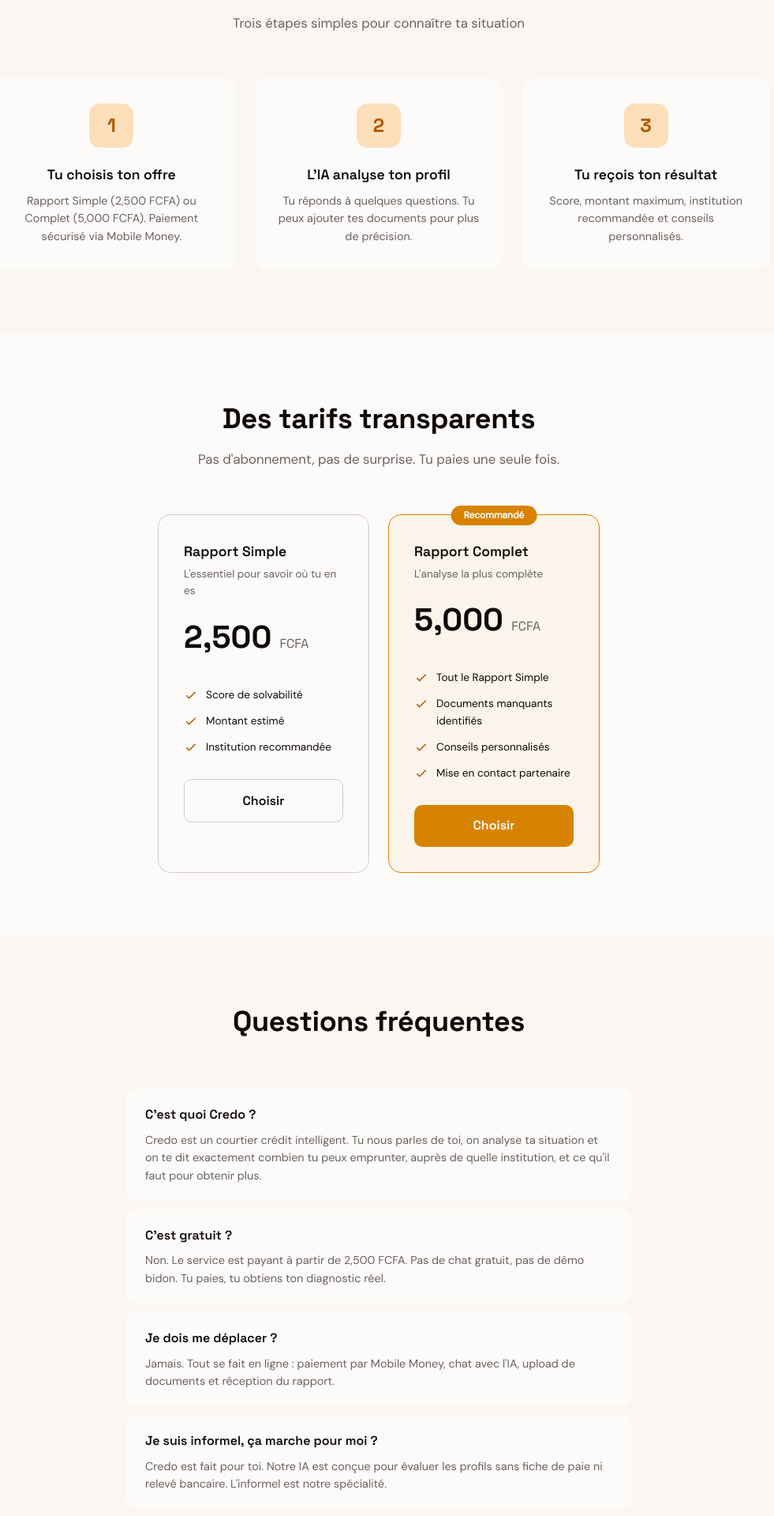
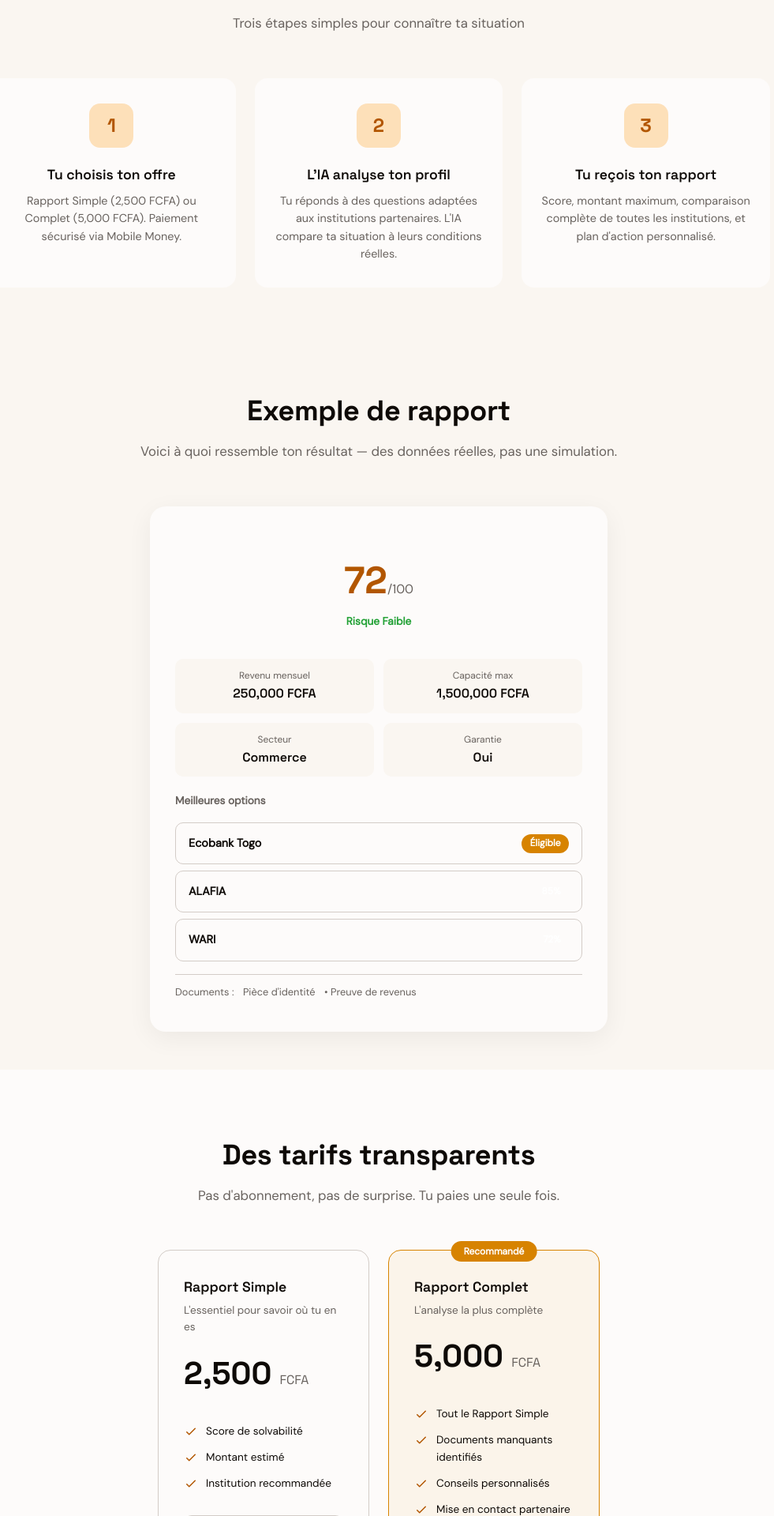
Before and after one commit to Originafrika/Credo, a Flask app: page / in a window 1280 px wide. Shown: the part 854-2773 px from the top of the page at 79% size, without its empty margins (160-1141 px from the left). Run offline with Flask 3, Linux system fonts and the light colour scheme; some libraries are stand-ins or nearby versions.

Commit message:
questions dynamiques + demo landing + preview rapport

```diff
--- a/app.py
+++ b/app.py
@@ -16,6 +16,7 @@
     extract_document_fields,
     generate_code,
     build_comparison_report,
+    _get_all_partners,
 )
 
 app = Flask(__name__)
@@ -92,6 +93,57 @@
         print("[CREDO] migration ok", flush=True)
     except Exception as e:
         print(f"[CREDO] migration failed: {e}", flush=True)
+
+@app.route("/api/questions")
+def get_questions():
+    default = [
+        "Quelle est ton activité principale ?",
+        "Depuis combien de temps exerces-tu ?",
+        "Quel est ton revenu mensuel moyen ?",
+        "Quel montant souhaites-tu emprunter ?",
+        "As-tu déjà eu un crédit ?",
+        "As-tu une épargne ?",
+        "Quelle est la destination du prêt ?",
+        "As-tu des garanties à proposer ?",
+        "As-tu un RC ou une patente ?",
+    ]
+    try:
+        partners, products = _get_all_partners()
+        if not partners:
+            return jsonify({"questions": default})
+        sectors = set()
+        amounts = []
+        has_docs = False
+        for p in partners:
+            if p.get("sectors"):
+                for s in p["sectors"]:
+                    sectors.add(s)
+            if p.get("min_amount"):
+                amounts.append(p["min_amount"])
+            if p.get("max_amount"):
+                amounts.append(p["max_amount"])
+            if p.get("docs"):
+                has_docs = True
+        min_a = min(amounts) if amounts else 50000
+        max_a = max(amounts) if amounts else 5000000
+        questions = [
+            f"Quelle est ton activité principale ?",
+        ]
+        if len(sectors) > 1:
+            sect_list = ", ".join(sorted(sectors)[:5])
+            questions.append(f"Dans quel secteur exerces-tu ? ({sect_list}, ou autre)")
+        questions.append("Depuis combien de temps exerces-tu ?")
+        questions.append("Quel est ton revenu mensuel moyen ?")
+        questions.append(f"Quel montant souhaites-tu emprunter ? (fourchette disponible : {min_a:,} - {max_a:,} FCFA)")
+        questions.append("As-tu déjà eu un crédit ?")
+        questions.append("As-tu une épargne ?")
+        questions.append("Quelle est la destination du prêt ?")
+        questions.append("As-tu des garanties à proposer ?")
+        if has_docs:
+            questions.append("Peux-tu fournir des documents (pièce d'identité, justificatif de revenus, etc.) ?")
+        return jsonify({"questions": questions})
+    except Exception as e:
+        return jsonify({"questions": default})
 
 @app.route("/")
 def index():
--- a/templates/index.html
+++ b/templates/index.html
@@ -236,6 +236,45 @@
         }
         .step-card p { font-size: 0.9rem; color: var(--gray-mid); line-height: 1.55; }
 
+        /* Demo */
+        .demo-wrap {
+            background: var(--surface); border-radius: 20px; padding: 2rem;
+            max-width: 580px; margin: 0 auto;
+            box-shadow: 0 8px 32px rgba(0,0,0,0.06);
+        }
+        .demo-score {
+            text-align: center; padding: 1.5rem 0 1rem;
+        }
+        .demo-score .num {
+            font-family: var(--font-display); font-weight: 700; font-size: 3rem;
+            color: var(--amber-deep);
+        }
+        .demo-score .denom { font-size: 1rem; color: var(--gray-mid); }
+        .demo-score .risk { font-size: 0.85rem; font-weight: 600; margin-top: 0.15rem; }
+        .demo-grid {
+            display: grid; grid-template-columns: 1fr 1fr; gap: 0.75rem; margin: 1.25rem 0;
+        }
+        .demo-cell {
+            background: var(--cream); border-radius: 10px; padding: 0.75rem; text-align: center;
+        }
+        .demo-cell .lbl { font-size: 0.75rem; color: var(--gray-mid); }
+        .demo-cell .val { font-family: var(--font-display); font-weight: 600; font-size: 1rem; }
+        .demo-recs { margin: 1rem 0; }
+        .demo-rec {
+            border: 1px solid var(--gray-light); border-radius: 10px; padding: 0.85rem 1rem; margin-bottom: 0.5rem;
+            display: flex; justify-content: space-between; align-items: center;
+        }
+        .demo-rec .name { font-weight: 600; font-size: 0.9rem; }
+        .demo-rec .match {
+            background: var(--amber); color: white; border-radius: 9999px;
+            padding: 0.15rem 0.65rem; font-size: 0.75rem; font-weight: 700;
+        }
+        .demo-docs {
+            font-size: 0.8rem; color: var(--gray-mid); padding: 0.5rem 0;
+            border-top: 1px solid var(--gray-light); margin-top: 0.75rem; padding-top: 0.75rem;
+        }
+        .demo-docs span { display: inline-block; margin-right: 0.5rem; }
+
         /* Pricing */
         .pricing-bg { background: var(--surface); }
         .pricing-grid {
@@ -422,12 +461,53 @@
                 <div class="step-card">
                     <div class="step-num">2</div>
                     <h3>L'IA analyse ton profil</h3>
-                    <p>Tu réponds à quelques questions. Tu peux ajouter tes documents pour plus de précision.</p>
+                    <p>Tu réponds à des questions adaptées aux institutions partenaires. L'IA compare ta situation à leurs conditions réelles.</p>
                 </div>
                 <div class="step-card">
                     <div class="step-num">3</div>
-                    <h3>Tu reçois ton résultat</h3>
-                    <p>Score, montant maximum, institution recommandée et conseils personnalisés.</p>
+                    <h3>Tu reçois ton rapport</h3>
+                    <p>Score, montant maximum, comparaison complète de toutes les institutions, et plan d'action personnalisé.</p>
+                </div>
+            </div>
+        </div>
+    </section>
+
+    <section style="background:var(--cream);padding:3rem 0">
+        <div class="container">
+            <div class="section-title">
+                <h2>Exemple de rapport</h2>
+                <p>Voici à quoi ressemble ton résultat — des données réelles, pas une simulation.</p>
+            </div>
+            <div class="demo-wrap">
+                <div class="demo-score">
+                    <div><span class="num">72</span><span class="denom">/100</span></div>
+                    <div class="risk" style="color:var(--success)">Risque Faible</div>
+                </div>
+                <div class="demo-grid">
+                    <div class="demo-cell"><div class="lbl">Revenu mensuel</div><div class="val">250,000 FCFA</div></div>
+                    <div class="demo-cell"><div class="lbl">Capacité max</div><div class="val">1,500,000 FCFA</div></div>
+                    <div class="demo-cell"><div class="lbl">Secteur</div><div class="val">Commerce</div></div>
+                    <div class="demo-cell"><div class="lbl">Garantie</div><div class="val">Oui</div></div>
+                </div>
+                <p style="font-weight:600;font-size:0.85rem;color:var(--gray-mid);margin-bottom:0.5rem">Meilleures options</p>
+                <div class="demo-recs">
+                    <div class="demo-rec">
+                        <span class="name">Ecobank Togo</span>
+                        <span class="match">Éligible</span>
+                    </div>
+                    <div class="demo-rec">
+                        <span class="name">ALAFIA</span>
+                        <span class="match" style="background:var(--warn)">85%</span>
+                    </div>
+                    <div class="demo-rec">
+                        <span class="name">WARI</span>
+                        <span class="match" style="background:var(--warn)">72%</span>
+                    </div>
+                </div>
+                <div class="demo-docs">
+                    <span>Documents :</span>
+                    <span>Pièce d'identité</span>
+                    <span>• Preuve de revenus</span>
                 </div>
             </div>
         </div>
@@ -480,7 +560,7 @@
                 </div>
                 <div class="faq-item">
                     <h3>C'est gratuit ?</h3>
-                    <p>Non. Le service est payant à partir de 2,500 FCFA. Pas de chat gratuit, pas de démo bidon. Tu paies, tu obtiens ton diagnostic réel.</p>
+                    <p>Non. Le service est payant à partir de 2,500 FCFA. Mais tu peux voir un exemple de rapport ci-dessus pour comprendre ce que tu obtiens avant de payer.</p>
                 </div>
                 <div class="faq-item">
                     <h3>Je dois me déplacer ?</h3>
@@ -489,6 +569,10 @@
                 <div class="faq-item">
                     <h3>Je suis informel, ça marche pour moi ?</h3>
                     <p>Credo est fait pour toi. Notre IA est conçue pour évaluer les profils sans fiche de paie ni relevé bancaire. L'informel est notre spécialité.</p>
+                </div>
+                <div class="faq-item">
+                    <h3>Les questions sont adaptées à ma situation ?</h3>
+                    <p>Oui. Les questions sont générées en fonction des institutions financières disponibles et de leurs conditions. On demande précisément ce qu'il faut pour te comparer à chaque partenaire.</p>
                 </div>
                 <div class="faq-item">
                     <h3>Et si je ne suis pas solvable ?</h3>
```
Also changed, not shown: templates/chat.html (+11 -7 lines).
